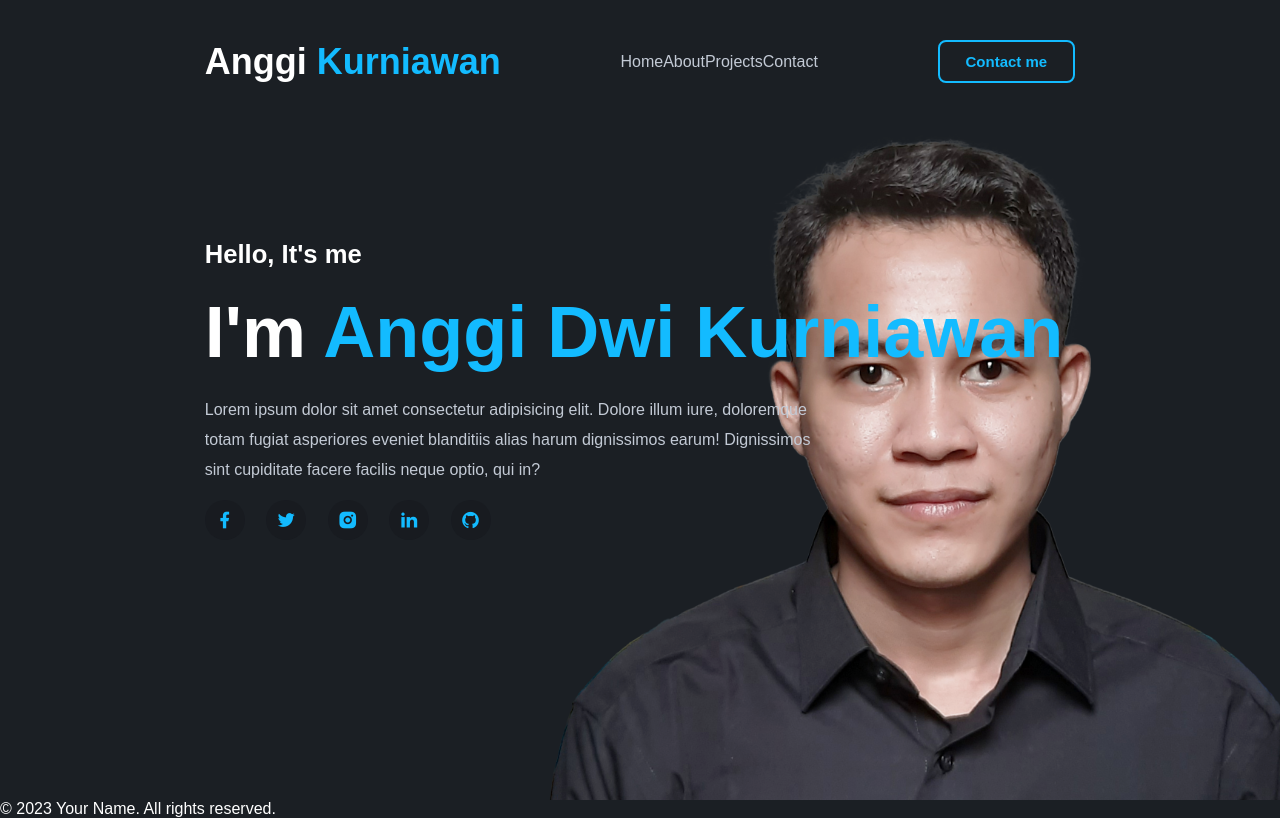
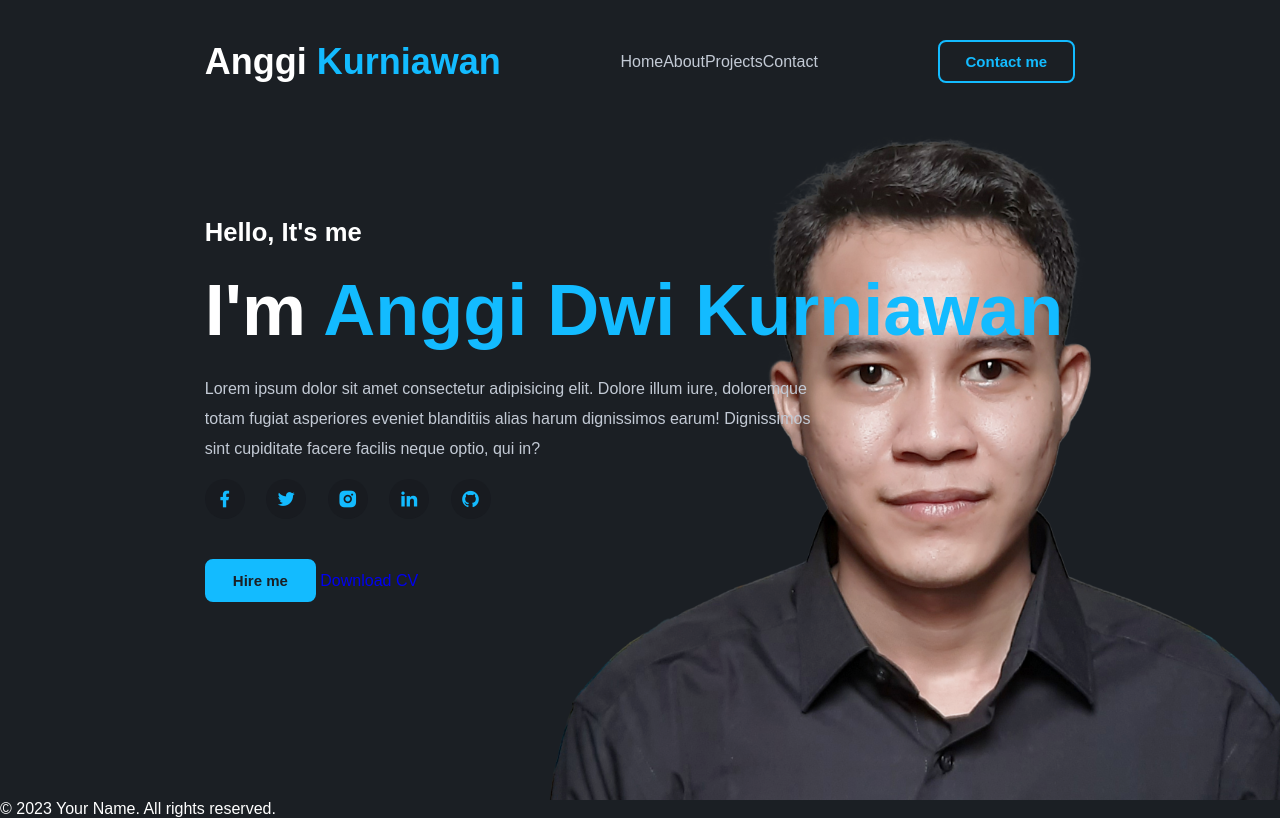
Before and after one commit to kurniaanggii/portofolio, a plain HTML site: page index.html in a window 1280 px wide. Drawn offline with nearby package versions, Linux system fonts and the light colour scheme.

Commit message:
update index.html and style.css

```diff
--- a/index.html
+++ b/index.html
@@ -45,7 +45,8 @@
                 <a href="#"><i class="ri-github-fill"></i></a>
             </div>
             <div class="main-btn">
-            <a
+                <a href="#" class="btn">Hire me</a>
+                <a href="#" class="btn2">Download CV</a>
             </div>
         </div>
 
--- a/style.css
+++ b/style.css
@@ -152,3 +152,20 @@ section {
     transform: scale(1.1);
     box-shadow: 0 0 20px var(--main-color);
 }
+
+.btn {
+    display: inline-block;
+    padding: 11px 26px;
+    background: var(--main-color);
+    color: var(--bg-color);
+    border: 2px solid var(--main-color);
+    border-radius: 8px;
+    font-size: 15px;
+    font-weight: 600;
+    transition: all 0.5s ease;
+}
+
+.h-btn:hover {
+    background: transparent;
+
+}
```
Lines whose indentation alone changed are shown as unchanged.
